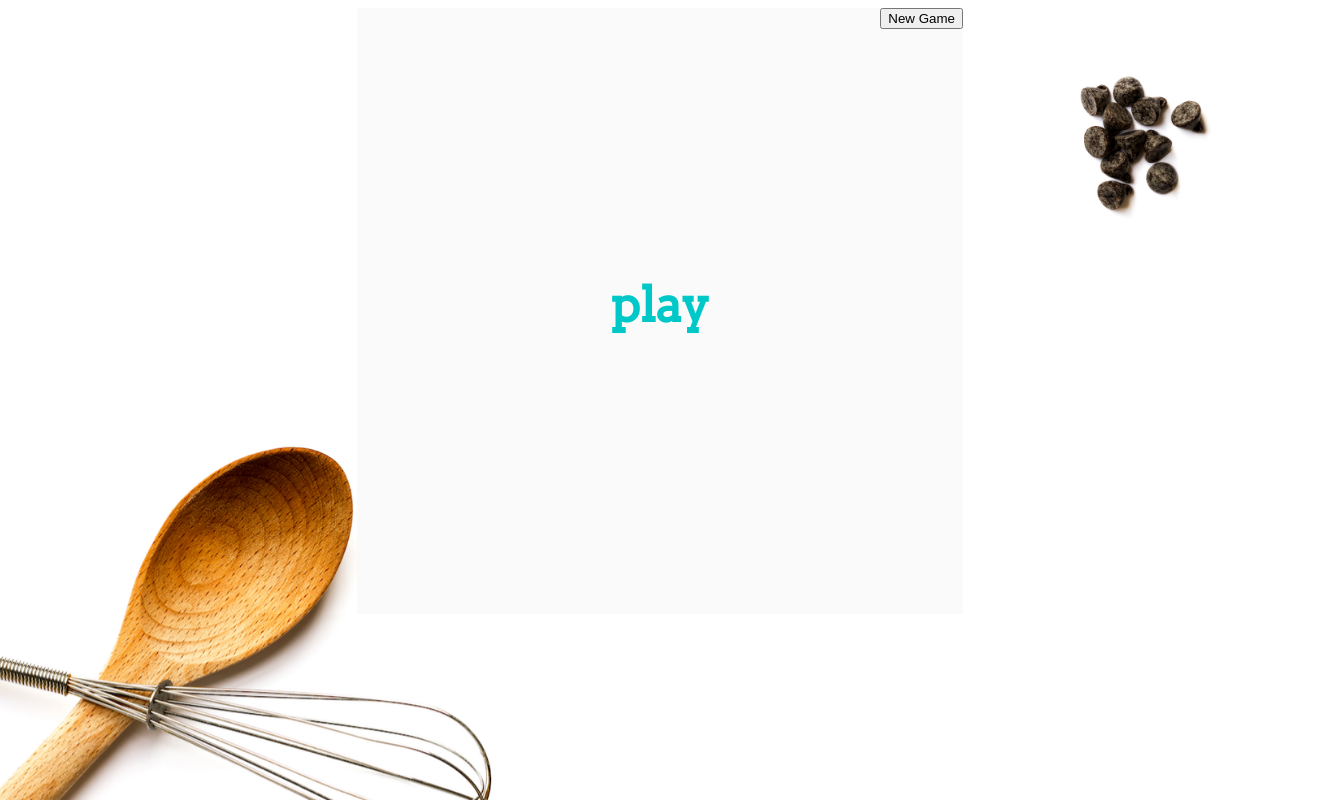
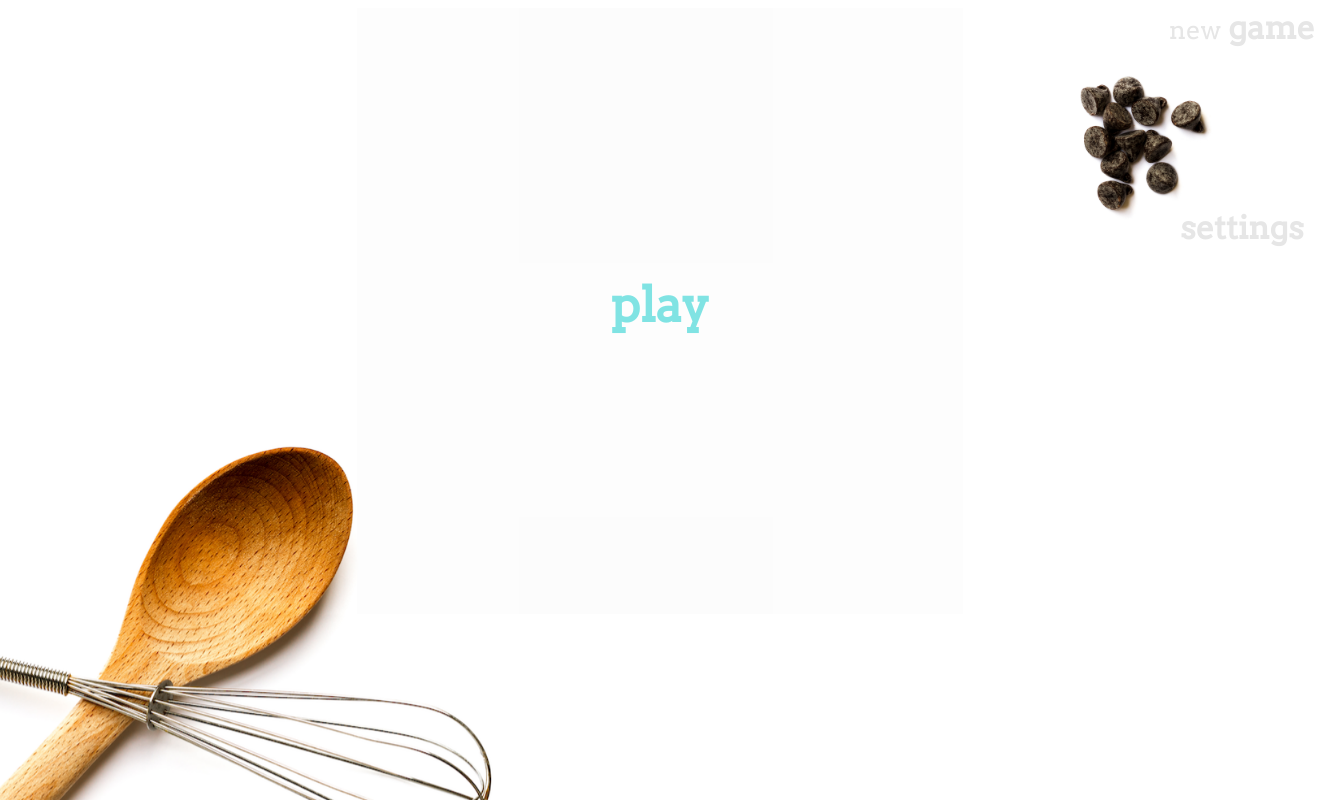
Before and after one commit to newenegue/tic_tac_toe, a PHP site: page / in a window 1320 px wide. Run offline with PHP 8.4, Linux system fonts and the light colour scheme; some libraries are stand-ins or nearby versions.

Commit message:
working cats game, working new game and settings buttons.  need to work on displaying winner, ai, css animations.

```diff
--- a/index.html
+++ b/index.html
@@ -10,20 +10,23 @@
 	<title>TicTacToe</title>
 </head>
 <body style="font-family: Arial" x-ng-app="">
-	<div class="board" x-ng-controller="Board">
+	<div class="board" x-ng-controller="BoardCtrl">
 
 		<!-- menu -->
 		<div class="overlayMenu" x-ng-class="{hide:!menu.overlay}"></div>
 		<!-- play -->
 		<div class="menu play" x-ng-class="{show:menu.play, hide:!menu.play}" x-ng-click="switchMenu()"><b>play</b></div>
 		<!-- select game -->
-		<div class="menu select game" x-ng-class="{show:menu.selectGame,hide:!menu.selectGame}">select <b>game</b/></div>
-		<div class="menu select singlePlayer" x-ng-class="{show:menu.selectGame,hide:!menu.selectGame}" x-ng-click="switchMenu()"><b>single</b> player</div>
-		<div class="menu select twoPlayer" x-ng-class="{show:menu.selectGame,hide:!menu.selectGame}" x-ng-click="switchMenu()"><b>two</b> player</div>
+		<div class="menu select game" x-ng-class="{show:menu.selectGame,hide:!menu.selectGame}"><span class="spanText">select</span> <b>game</b/></div>
+		<div class="menu select singlePlayer" x-ng-class="{show:menu.selectGame,hide:!menu.selectGame}" x-ng-click="switchMenu()"><b>single</b> <span class="spanText">player</span></div>
+		<div class="menu select twoPlayer" x-ng-class="{show:menu.selectGame,hide:!menu.selectGame}" x-ng-click="switchMenu()"><b>two</b> <span class="spanText">player</span></div>
 		<!-- select piece -->
-		<div class="menu select piece" x-ng-class="{show:menu.selectPiece,hide:!menu.selectPiece}">select <b>piece</b></div>
+		<div class="menu select piece" x-ng-class="{show:menu.selectPiece,hide:!menu.selectPiece}"><span class="spanText">select</span> <b>piece</b></div>
 		<div class="menu select piece1" x-ng-class="{show:menu.selectPiece,hide:!menu.selectPiece}" x-ng-click="player.turn=false; switchMenu();"><b>coconut</b></div>
 		<div class="menu select piece2" x-ng-class="{show:menu.selectPiece,hide:!menu.selectPiece}" x-ng-click="player.turn=true; switchMenu();"><b>hazelnut</b></div>
+		<!-- in game buttons -->
+		<div class="newGame" x-ng-click="reset()" x-ng-class="{show:menu.newGame, hide:!menu.newGame}"><span class="spanText">new</span> <b>game</b></div>
+		<div class="settings" x-ng-click="openSettings()" x-ng-class="{show:menu.newGame, hide:!menu.newGame, settingsOpen:menu.settings}"><b>settings</b></div>
 
 		<div class="spoon"></div>
 		<div class="choco"></div>
@@ -33,7 +36,6 @@
 			<div class="cell" x-ng-class="{p0:cell=='X', p1:cell=='O'}" x-ng-repeat="cell in row track by $index" x-ng-click="turn($parent.$index, $index);">
 			</div>
 		</div>
-		<button type="button" x-ng-click="reset()">New Game</button>
 	</div>
 </body>
 </html>
--- a/main.js
+++ b/main.js
@@ -1,31 +1,54 @@
-function Board($scope) {
+function BoardCtrl($scope) {
+	// $scope variables
 	$scope.board = [['','',''],['','',''],['','','']];
 	$scope.player = {numOf:2, turn:false, win:false};
 	$scope.aiPriority = [[3,2,3],[2,4,2],[3,2,3]];
-	$scope.menu = {overlay:true, play:true, selectGame:false, selectPiece:false};
+	$scope.menu = {overlay:true, play:true, selectGame:false, selectPiece:false, settings:false, newGame:false};
+
+	// Global variables in BoardCtrl
+	var catsCount = 0;
+
 
 	// var taken = [];
 	// var empty = [];
 
+	//====================================================================
+	// Global $scope functions in BoardCtrl
+	//====================================================================
+
+	//-------------------------------------------------
+	// Reset board
+	//-------------------------------------------------
 	$scope.reset = function() {
 		$scope.board = [['','',''],['','',''],['','','']];
 		$scope.aiPriority = [[3,2,3],[2,4,2],[3,2,3]];
 		$scope.player.win = false;
 		$scope.menu.overlay = false;
+		catsCount = 0;
 	};
 
-	// check turn true or false to set X or O
-	// if cell is empty then replace it with X or O
-	// if cell is not empty, then replace it will the same player piece
-	$scope.turn = function(row,col) {
-		var b = $scope.board;
-		var p = $scope.player;
-		b[row][col]=(b[row][col]==='' ? ((p.turn = !p.turn) ? 'X':'O') : b[row][col]);
-		// aiDemote(row, col);
-		checkWin();
-		announceWin();
+	//-------------------------------------------------
+	// Display game settings
+	//-------------------------------------------------
+	$scope.openSettings = function() {
+		if(!$scope.menu.settings){
+			$scope.menu = {overlay:true, play:false, selectGame:true, selectPiece:false, settings:true, newGame:true};
+		}
+		else {
+			$scope.menu = {overlay:false, play:false, selectGame:false, selectPiece:false, settings:false, newGame:true};
+		}
 	};
 
+	//-------------------------------------------------
+	// Hide game settings
+	//-------------------------------------------------
+	$scope.closeSettings = function() {
+		$scope.menu = {overlay:false, play:false, selectGame:false, selectPiece:false, settings:false, newGame:true};
+	};
+
+	//-------------------------------------------------
+	// Menu toggle
+	//-------------------------------------------------
 	$scope.switchMenu = function() {
 		var m = $scope.menu;
 		if(m.play){
@@ -41,6 +64,9 @@ function Board($scope) {
 				if(m.selectPiece){
 					m.selectPiece = !m.selectPiece;
 					m.overlay = !m.overlay;
+					$scope.reset();
+					m.settings = false;
+					m.newGame = true;
 				}
 			}
 		}
@@ -48,10 +74,34 @@ function Board($scope) {
 
 	};
 
+	//-------------------------------------------------
+	// On click of each cell place piece
+	//-------------------------------------------------
+	$scope.turn = function(row,col) {
+		var b = $scope.board;
+		var p = $scope.player;
+		catsCount += (b[row][col]==='') ? 1 : 0;
+		b[row][col]=(b[row][col]==='' ? ((p.turn = !p.turn) ? 'X':'O') : b[row][col]);
+
+		// aiDemote(row, col);
+		checkWin();
+		announceWin();
+	};
+
+	//====================================================================
+	// Local functions in BoardCtrl
+	//====================================================================
+
+	//-------------------------------------------------
+	// AI cell demotion
+	//-------------------------------------------------
 	function aiDemote(row, col) {
 		$scope.aiPriority[row][col] -= 100;
 	}
 
+	//-------------------------------------------------
+	// Check for winner
+	//-------------------------------------------------
 	function checkWin() {
 		var b = $scope.board;
 		var p = $scope.player;
@@ -71,9 +121,12 @@ function Board($scope) {
 		}
 	}
 
+	//-------------------------------------------------
+	// Announce winner
+	//-------------------------------------------------
 	function announceWin() {
 		var p = $scope.player;
 		var m = $scope.menu;
-		p.win ? ( (p.turn ? console.log('COCONUT wins') : console.log('HAZELNUT wins')), p.turn = !p.turn, m.overlay = true) : null;
+		var winner = p.win ? ( (p.turn ? console.log('COCONUT wins') : console.log('HAZELNUT wins')), p.turn = !p.turn, m.overlay = true) : (catsCount >= 9 ? console.log('No Winner') : null);
 	}
 }
--- a/style.css
+++ b/style.css
@@ -74,7 +74,7 @@ toggle through menu options
 	z-index: 10;
 	top: 0px;
 	left: 0px;
-	/*background-color: rgba(255,100,100,0.3);*/
+	background-color: rgba(255,255,255,0.5);
 }
 
 .menu {
@@ -159,7 +159,7 @@ toggle through menu options
 
 .singlePlayer {
 	color: rgba(0,200,200,1);
-	background-color: transparent;
+	background-color: rgba(255,255,255,0.5);
 	transition: 0.2s;
 	/*1 0*/
 	top: 203px;
@@ -172,7 +172,7 @@ toggle through menu options
 
 .twoPlayer {
 	color: rgba(0,200,200,1);
-	background-color: transparent;
+	background-color: rgba(255,255,255,0.5);
 	transition: 0.2s;
 	/*1 2*/
 	top: 203px;
@@ -215,6 +215,65 @@ toggle through menu options
 
 .piece2:hover {
 	color: rgba(255,80,0,1);
+}
+
+/*.closeSettings {
+	font-size: 15px;
+	height: 15px;
+	width: 40px;
+	padding-top: 0;
+	top: 0;
+	left: 0;
+	color: rgba(0,0,0,0.1);
+	border: 2px solid rgba(0,0,0,0.1);
+	transition: 0.2s;
+}
+
+.closeSettings:hover {
+	color: rgba(255,80,0,1);
+	border: 2px solid rgba(255,80,0,1);
+}*/
+
+.settings {
+	position: absolute;
+	color: rgba(230,230,230,1);
+	width: 170px;
+	height: 45px;
+	left: 800px;
+	top: 200px;
+	text-align: center;
+	font-family: 'Arvo', serif;
+	font-size: 2em;
+}
+
+.settings:hover {
+	color: rgba(255,80,0,1);
+}
+
+.settingsOpen {
+	color: rgba(0,200,200,1);
+}
+
+.newGame {
+	position: absolute;
+	color: rgba(230,230,230,1);
+	width: 170px;
+	height: 45px;
+	left: 800px;
+	text-align: center;
+	font-family: 'Arvo', serif;
+	font-size: 2em;
+}
+
+.newGame:hover {
+	color: rgba(255,80,0,1);
+	/*color: rgba(0,200,200,1);*/
+}
+
+
+
+.spanText {
+	font-size: 0.8em;
 }
 
 .hide {
@@ -263,51 +322,6 @@ Additional images
 
 .lav {
 
-}
-
-/*.overlay {
-	display: none;
-	width: 100%;
-	height: 100%;
-	position: fixed;
-	background-color: rgba(0,0,0,0.3);
-	z-index: 20;
-	top: 0;
-	left: 0;
-}
-.closeSettings {
-	display: block;
-	width: 100%;
-	height: 100%;
-	position: fixed;
-	background-color: rgba(0,0,0,0);
-	z-index: 21;
-	top: 0;
-	left: 0;
-}
-.settings {
-	display: none;
-	width: 650px;
-    height: 500px;
-    position: fixed;
-    top: 30%;
-    left: 35%;
-    margin-top: -150px;
-    margin-left: -100px;
-    background-color: rgba(50,50,50,0.9);
-    border-radius: 5px;
-    text-align: center;
-    z-index: 22;
-}
-
-form {
-	float: left;
-	margin: 0 auto;
-}*/
-
-button {
-	float: right;
-	margin: 0 auto;
 }
 
 /*-----------------------------------------
```
